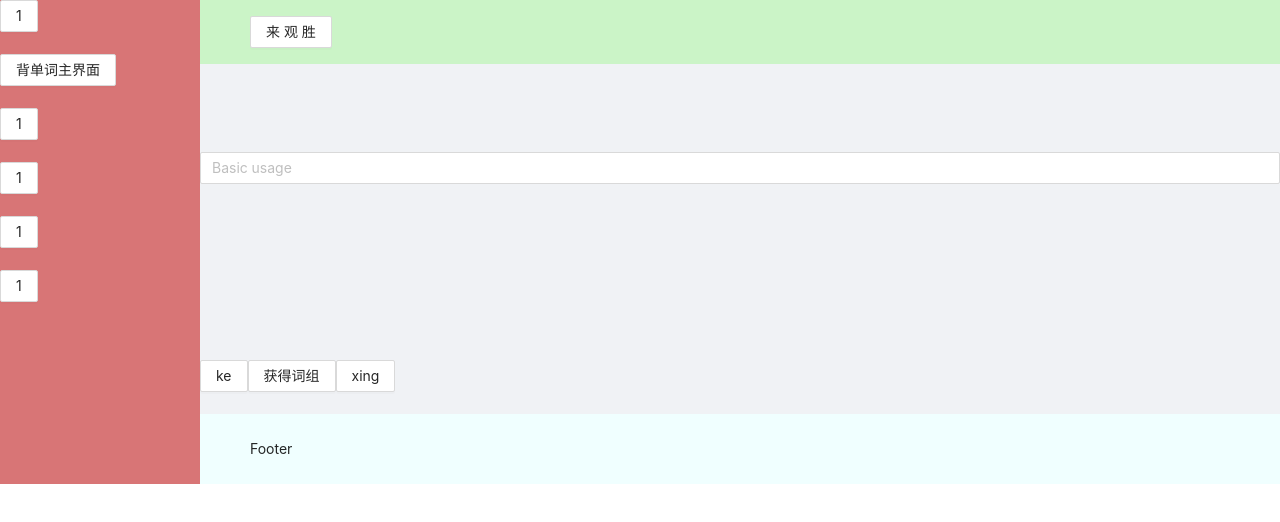
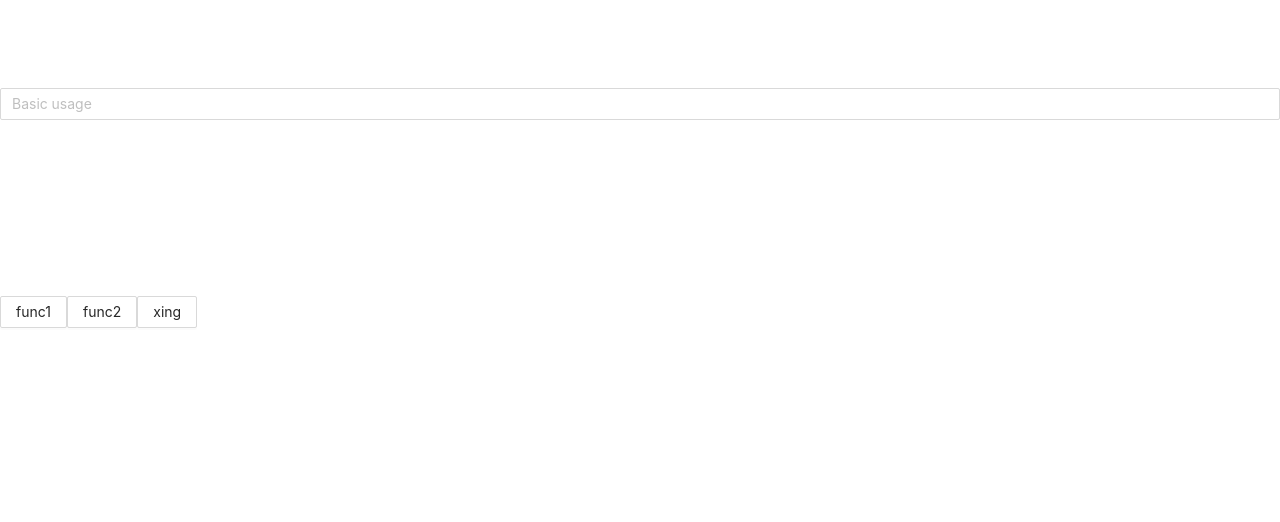
Before and after one commit to dian-yu-luo/dian-vue, a Vue app: page /repeatword in a window 1280 px wide. Shown: the top 522 px of the page. Built offline with nearby package versions, Linux system fonts and the light colour scheme.

Commit message:
自动修改URL

```diff
--- a/src/App.vue
+++ b/src/App.vue
@@ -1,24 +1,10 @@
 <template>
-  <a-layout>
-    <a-layout-sider style="background-color: rgba(199,23,23,0.57);">
-      <sidebar-view></sidebar-view>
-    </a-layout-sider>
-    <a-layout>
-      <a-layout-header style="background-color: rgba(188,245,179,0.69);">
-        <header-view></header-view>
-      </a-layout-header>
-      <a-layout-content>
-        <router-view></router-view>
-      </a-layout-content>
-      <a-layout-footer style="background-color: azure">Footer</a-layout-footer>
-    </a-layout>
-  </a-layout>
+  <router-view></router-view>
 </template>
 <style>
 
 
 </style>
 <script setup>
-import HeaderView from "@/views/HeaderView.vue";
-import SidebarView from "@/views/SidebarView.vue";
+
 </script>
--- a/src/components/RepeatWord.vue
+++ b/src/components/RepeatWord.vue
@@ -6,8 +6,8 @@
   <br><br><br><br>
   <a-input v-model:value="value" placeholder="Basic usage"/>
   <br><br><br><br><br><br><br><br><br>
-  <a-button @click="logarea">ke</a-button>
-  <a-button @click="sendString">获得词组</a-button>
+  <a-button @click="func1">func1</a-button>
+  <a-button @click="func2">func2</a-button>
   <a-button>xing</a-button>
 
   <br><br>
@@ -23,24 +23,24 @@ export default {
     }
   },
   methods: {
-    sendString() {
+    func1() {
+      service.get("/1").then(res => {
+        console.log(res.data)
+        this.value = "logaaa"
+        this.value=res.data
+      })
+    },
+    func2() {
       service.post(
-          "deal", {
+            "deal", {
             data1: this.value
           }
       ).then(res => {
         console.log(res.data)
         this.value = res.data
-      }).catch(
-          this.value="button 1 can't be click"
-      )
+      })
     },
-    logarea() {
-      service.get("/1").then(res => {
-        console.log(res.data)
-        this.value = "logaaa"
-      })
-    }
+
   }
 }
 </script>
--- a/src/router/index.js
+++ b/src/router/index.js
@@ -11,9 +11,6 @@ const routes = [
     {
         path: '/about',
         name: 'about',
-        // route level code-splitting
-        // this generates a separate chunk (about.[hash].js) for this route
-        // which is lazy-loaded when the route is visited.
         component: () => import(/* webpackChunkName: "about" */ '../views/AboutView.vue')
     }, {
         path: "/repeatword",
--- a/src/utils/service/index.js
+++ b/src/utils/service/index.js
@@ -1,8 +1,13 @@
 import axios from "axios";
+
+let baseURL = "http://localhost:9000/";
+if (process.env.NODE_ENV === "production") {
+    baseURL = ""
+}
 
 const service = axios.create(
     {
-        baseURL: "http://localhost:9000/"
+        baseURL: baseURL
     }
 )
 service.interceptors.response.use(
```
